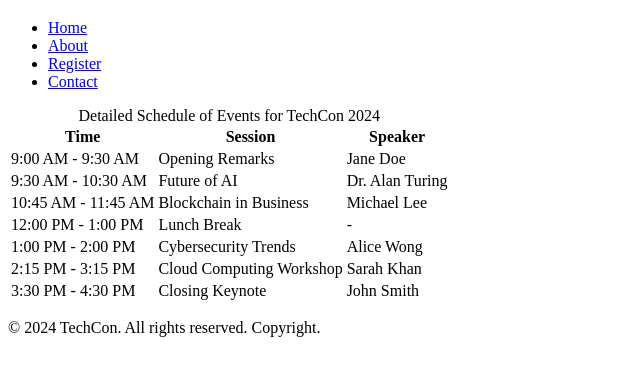
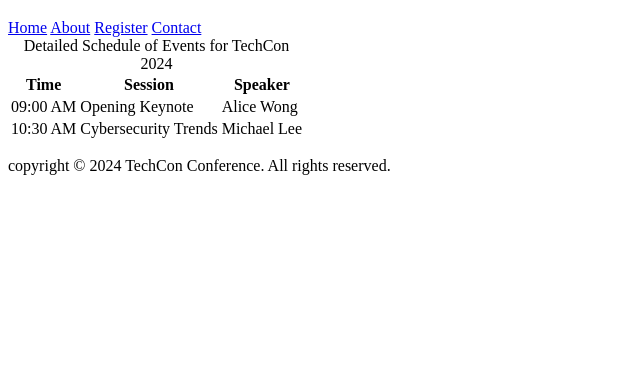
Before and after one commit to Ms-Mburu/TechCon_HTML, a plain HTML site: page techcon_website/schedule.html in a window 1280 px wide. Shown: the part 61-436 px from the top of the page, without its empty margins (0-640 px from the left). Drawn offline with Linux system fonts and the light colour scheme.

Commit message:
Update schedule.html

```diff
--- a/techcon_website/schedule.html
+++ b/techcon_website/schedule.html
@@ -2,19 +2,17 @@
 <html lang="en">
 <head>
   <meta charset="UTF-8" />
-    <meta name="viewport" content="width=device-width, initial-scale=1" />
+  <meta name="viewport" content="width=device-width, initial-scale=1.0" />
   <title>Schedule for TechCon 2024</title>
 </head>
 <body>
   <header>
     <h1>Schedule for TechCon 2024</h1>
     <nav>
-            <ul>
-                <li><a href="index.html">Home</a></li>
-                <li><a href="about.html">About</a></li>
-                <li><a href="register.html">Register</a></li>
-                <li><a href="contact.html">Contact</a></li>
-            </ul>
+      <a href="index.html">Home</a>
+      <a href="about.html">About</a>
+      <a href="register.html">Register</a>
+      <a href="contact.html">Contact</a>
     </nav>
   </header>
 
@@ -30,46 +28,22 @@
       </thead>
       <tbody>
         <tr>
-                    <td>9:00 AM - 9:30 AM</td>
-                    <td>Opening Remarks</td>
-                    <td>Jane Doe</td>
-                </tr>
-                <tr>
-                    <td>9:30 AM - 10:30 AM</td>
-                    <td>Future of AI</td>
-                    <td>Dr. Alan Turing</td>
-                </tr>
-                <tr>
-                    <td>10:45 AM - 11:45 AM</td>
-                    <td>Blockchain in Business</td>
-                    <td>Michael Lee</td>
-                </tr>
-                <tr>
-                    <td>12:00 PM - 1:00 PM</td>
-                    <td>Lunch Break</td>
-                    <td>-</td>
-                </tr>
-                <tr>
-                    <td>1:00 PM - 2:00 PM</td>
-                    <td>Cybersecurity Trends</td>
+          <td>09:00 AM</td>
+          <td>Opening Keynote</td>
           <td>Alice Wong</td>
         </tr>
         <tr>
-                    <td>2:15 PM - 3:15 PM</td>
-                    <td>Cloud Computing Workshop</td>
-                    <td>Sarah Khan</td>
+          <td>10:30 AM</td>
+          <td>Cybersecurity Trends</td>
+          <td>Michael Lee</td>
         </tr>
-                <tr>
-                    <td>3:30 PM - 4:30 PM</td>
-                    <td>Closing Keynote</td>
-                    <td>John Smith</td>
-                </tr>
+        <!-- Add more rows as needed -->
       </tbody>
     </table>
   </main>
 
   <footer>
-  <p>&copy; 2024 TechCon. All rights reserved. Copyright.</p>
+    <p>copyright &copy; 2024 TechCon Conference. All rights reserved.</p>
   </footer>
 </body>
 </html>
```
Lines whose indentation alone changed are shown as unchanged.
